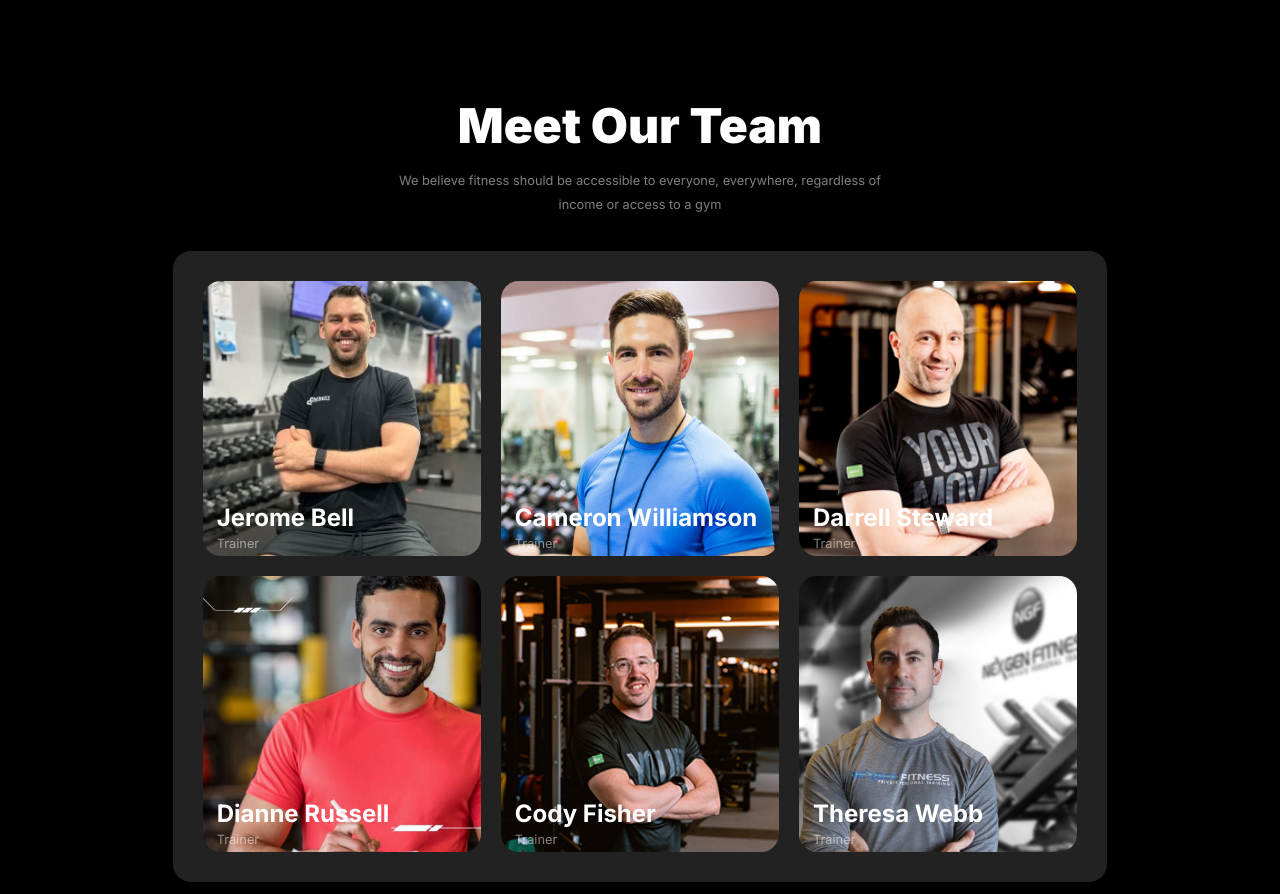
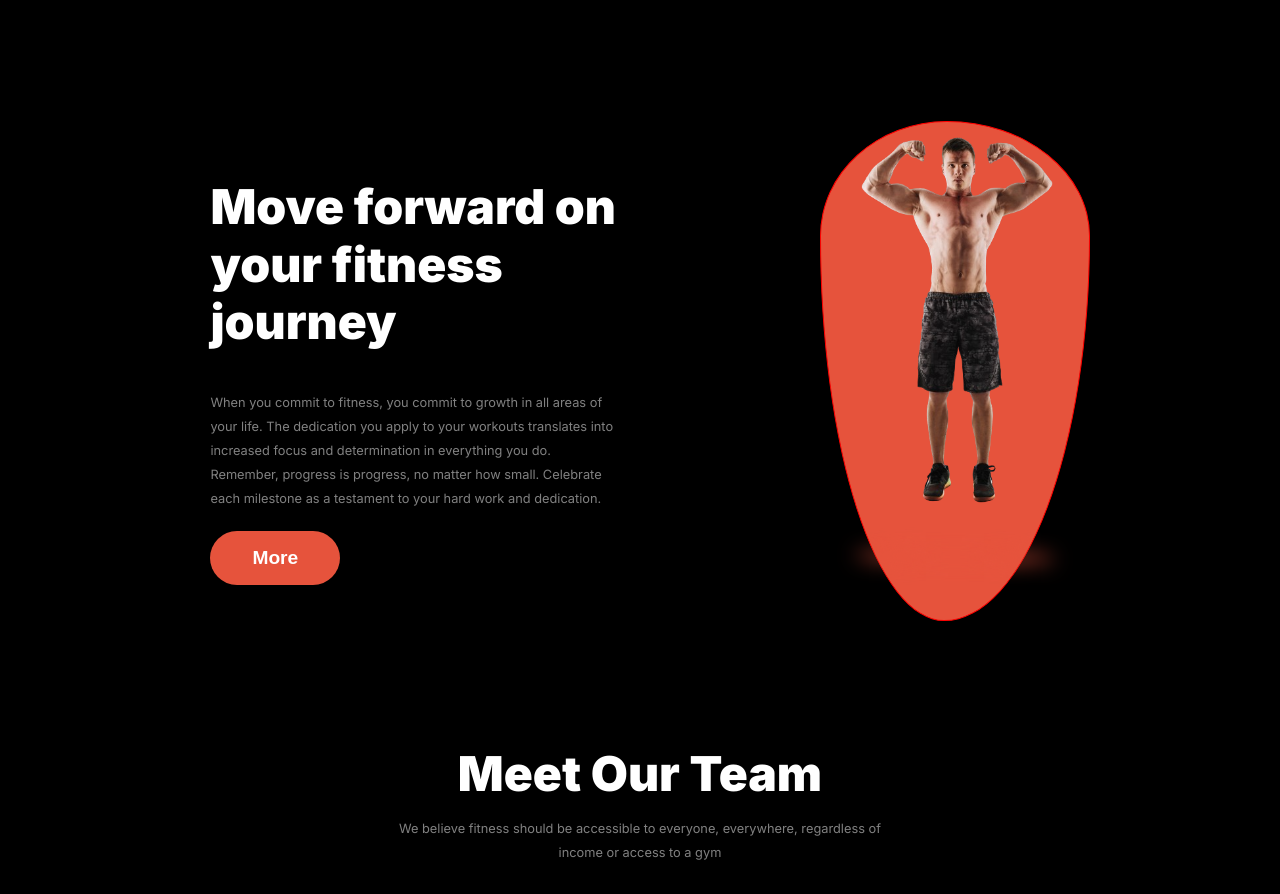
Before and after one commit to ChrabonDey/Assignment-02, a plain HTML site: page index.html in a window 1280 px wide. Shown: the part 3355-4249 px from the top of the page. Drawn offline with Linux system fonts and the light colour scheme.

Commit message:
I just complete another section

```diff
--- a/index.html
+++ b/index.html
@@ -197,6 +197,21 @@
                 </div>
             </div>
           </section>
+          <!-- Here is Fitness motivation section -->
+           <section class="fitness">
+            <div class="box-w">
+                <h1 class="tittle-style">Move forward on your fitness journey</h1>
+
+                <p class="p-style">When you commit to fitness, you commit to growth in all areas of your life. The dedication you apply to your workouts translates into increased focus and determination in everything you do. Remember, progress is progress, no matter how small. Celebrate each milestone as a testament to your hard work and dedication.</p>
+                <button class="btn">More</button>
+            </div>
+            <div class="fitness-img">
+                <img src="./images/full-length-photo-strong-powerful-sports-man-black-shorts-showing-his-biceps-removebg-preview.png" alt="">
+                <div class="circle"></div>
+            </div>
+
+
+           </section>
          <!-- Here is Team Section -->
           <section class="team">
             <div class="team-description">
--- a/styles/style.css
+++ b/styles/style.css
@@ -464,7 +464,77 @@ input{
     left:95%
 
 }
+/* Here is a fitness section */
+.fitness{
+    width:74%;
+    margin:0 auto;
+    margin-top: 100px;
+    display: flex;
+    padding:1.5rem;
+    justify-content: space-between;
 
+
+}
+.box-w{
+    width:50%;
+
+    display: flex;
+    flex-direction: column;
+    justify-content: center;
+    /* border-radius: 65% 35% 85% 15% / 19% 66% 34% 81% ; */
+
+}
+.box-w h1{
+    padding:20px;
+}
+.box-w p{
+    padding:20px;
+}
+.box-w button{
+    width:max-content;
+   margin-left:20px;
+}
+.fitness-img{
+    position: relative;
+    width:30%;
+    height: 500px;
+    border:1px solid red;
+    border-radius: 47% 53% 54% 46% / 23% 23% 77% 77%  ;
+    background-color:rgb(230, 83, 60);
+    animation: aniy-2 2s linear 1s infinite alternate ;
+}
+@keyframes aniy-2 {
+    from{
+         top:0px;
+    }
+    to{
+        top:25px
+    }
+}
+.fitness-img img{
+    width:100%
+}
+.circle{
+
+        margin:0 auto;
+        margin-top:24px;
+        width:200px;
+        height:10px;
+        border-radius: 50%;
+        filter: blur(10px);
+        background-color: rgb(230, 83, 60);;
+        transform: skewX(-90deg);
+        transform: skewY(1deg);
+        animation: aniy-1 2s linear 1s infinite alternate ;
+    }
+    @keyframes aniy-1 {
+        from{
+            width:200px;
+        }
+        to{
+            width:300px
+        }
+    }
 
 /* Here is team section */
 .team{
@@ -625,6 +695,7 @@ hr {
 
 
     }
+
     .nav-bar,.habit{
         width:88%;
        margin:0 auto;
@@ -668,12 +739,13 @@ hr {
         left:90%;
     }
     .btn{
+        font-size:0.8rem;
         width: 50%;
         height: 54px;
        padding:0px  10px;
     }
     .btn-2{
-        font-size:1rem;
+        font-size:0.8rem;
 
     }
     .club{
@@ -821,6 +893,46 @@ hr {
     padding: 52px 0px;
     /* margin-left: 175px; */
 }
+.fitness {
+    width:100%;
+
+    flex-direction: column;
+}
+.box-w p , .box-w h1 {
+
+    padding: 20px;
+}
+.box-w {
+    width:100%;
+    display: flex;
+    flex-direction: column;
+    justify-content: center;
+}
+.box-w button {
+    width: 50%;
+    margin-left: 20px;
+}
+.fitness-img img {
+    width: 70%;
+    margin-left: 15%;
+}
+.fitness-img {
+    margin: 0 auto;
+    margin-top:50px;
+    position: relative;
+    width: 70%;
+    height:100%;
+    border-radius: 50%;
+    background-color: #E6533C;
+}
+@keyframes aniy-1 {
+    from{
+        width:200px;
+    }
+    to{
+        width:200px
+    }
+}
 
 .margin-btn{
  margin:0px;
```
Also changed, not shown: images/full-length-photo-strong-powerful-sports-man-black-shorts-showing-his-biceps-removebg-preview.png (added).
